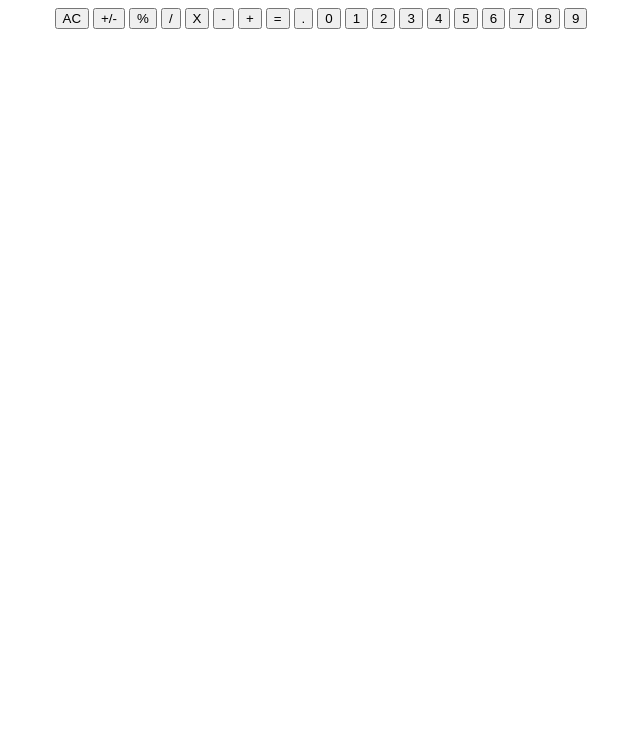
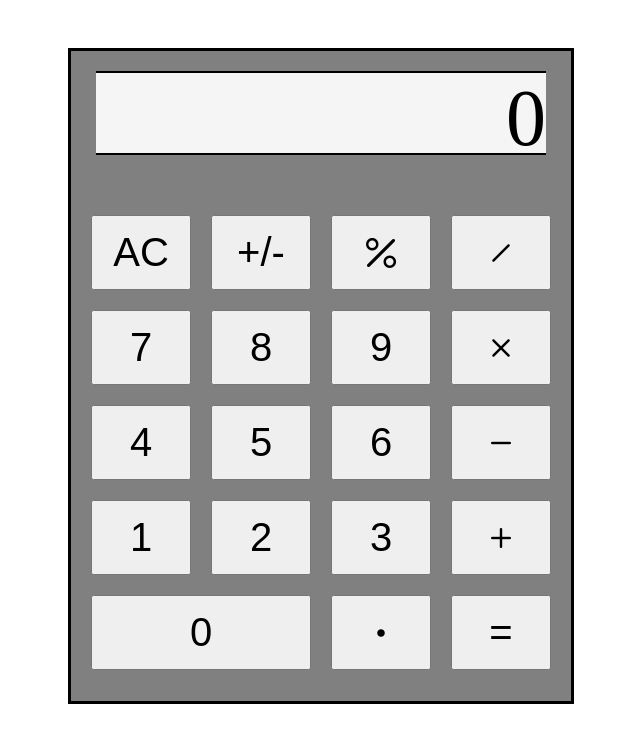
Before and after one commit to mosscodes/calculator, a plain HTML site: page index.html in a window 1280 px wide. Shown: the whole page, without its empty margins (319-959 px from the left). Drawn offline with nearby package versions, Linux system fonts and the light colour scheme.

Commit message:
edit index.html, edit styles.css, edit calculator.js

```diff
--- a/calculator.js
+++ b/calculator.js
@@ -1,8 +1,41 @@
 //todo
-//add
-//subtract
-//divide
-//multiply
 //clear (reset to zero)
-//operator (repeat last operation upon no new one)
-//divide by zero error
+//negative positive switch
+
+function add(num1, num2) {
+    if (num1 === "Error"){
+        num1 = 0;
+    }
+    return Math.round((num1 + num2) * 100000) / 100000;
+}
+
+function subtract(num1, num2) {
+    if (num1 === "Error"){
+        num1 = 0;
+    }
+    return Math.round((num1 - num2) * 100000) / 100000;
+}
+
+function divide(num1, num2) {
+    if (num1 === "Error"){
+        num1 = 0;
+    }
+    if (num2 === 0) {
+        return "Error";
+    }
+    else {
+        return Math.round((num1 / num2) * 100000) / 100000;
+    }
+}
+
+function multiply(num1, num2){
+    if (num1 === "Error"){
+        num1 = 0;
+    }
+    return Math.round((num1 * num2) * 100000) / 100000;
+}
+
+function operate(operator, num1, num2){
+    displayNum = operator(num1, num2);
+    return displayNum;
+}
--- a/index.html
+++ b/index.html
@@ -4,40 +4,42 @@
     <meta http-equiv="X-UA-Compatible" content="IE=edge">
     <meta name="viewport" content="width=device-width, initial-scale=1.0">
     <title>Calculator</title>
+    <link rel="stylesheet" href="https://cdn.jsdelivr.net/npm/bootstrap-icons@1.3.0/font/bootstrap-icons.css">
+    <link rel="stylesheet" href="styles.css">
 </head>
 <body>
     <center>
-
         <div id="calculator-container">
             <div id="display-container">
-                <div id="display"></div>
+                <div id="display">0</div>
             </div>
             <div id="btn-container">
                 <button class="btn" id="clear">AC</button>
                 <button class="btn" id="negative">+/-</button>
-                <button class="btn" id="percent">%</button>
-                <button class="btn" id="divide">/</button>
-                <button class="btn" id="multiply">X</button>
-                <button class="btn" id="subtract">-</button>
-                <button class="btn" id="add">+</button>
-                <button class="btn" id="equate">=</button>
-                <button class="btn" id="decimal">.</button>
-                <button class="btn" id="zero">0</button>
+                <button class="btn" id="percent"><i class="bi bi-percent"></i></button>
+                <button class="btn" id="divide"><i class="bi bi-slash"></i></button>
+                <button class="btn" id="seven">7</button>
+                <button class="btn" id="eight">8</button>
+                <button class="btn" id="nine">9</button>
+                <button class="btn" id="multiply"><i class="bi bi-x"></i></button>
+                <button class="btn" id="four">4</button>
+                <button class="btn" id="five">5</button>
+                <button class="btn" id="six">6</button>
+                <button class="btn" id="subtract"><i class="bi bi-dash"></i></button>
                 <button class="btn" id="one">1</button>
                 <button class="btn" id="two">2</button>
                 <button class="btn" id="three">3</button>
-                <button class="btn" id="four">4</button>
-                <button class="btn" id="five">5</button>
-                <button class="btn" id="six">6</button>
-                <button class="btn" id="seven">7</button>
-                <button class="btn" id="eight">8</button>
-                <button class="btn" id="nine">9</button>
+                <button class="btn" id="add"><i class="bi bi-plus"></i></button>
+                <button class="btn" id="zero">0</button>
+                <button class="btn" id="decimal"><i class="bi bi-dot"></i></button>
+                <button class="btn" id="equate">=</button>
             </div>
         </div>
     </center>
+    <script src="calculator.js"></script>
+    <script>
+        // variables for manipulation go here
+    </script>
 </body>
+
 </html>
-
-        <!-- todo
-            create calculator css -->
-        <!-- replace button text with icons -->
--- a/styles.css
+++ b/styles.css
@@ -1,5 +1,47 @@
-/* Todo
-create calculator shell
-grid
-style display
-style buttons*/
+body {
+    font-size: 40px;
+}
+
+center {
+    padding-top: 1em;
+}
+
+#calculator-container {
+    border: 3px solid;
+    height: 650px;
+    width: 500px;
+    background-color: grey;
+}
+
+#display-container {
+    padding: 20px;
+}
+
+#display {
+    font-size: 80px;
+    border-bottom: 2px solid;
+    border-top: 2px solid;
+    text-align: right;
+    width: 450px;
+    height: 80px;
+    background-color:whitesmoke;
+}
+
+#btn-container {
+    display: grid;
+    grid-auto-rows: 75px;
+    grid-auto-columns: 75px;
+    grid-template-columns: repeat(4, 1fr);
+    grid-gap: .5em;
+    padding-top: 40px;
+    padding-left: .5em;
+    padding-right: .5em;
+}
+
+#zero {
+    grid-column: 1/3;
+}
+
+.btn {
+    font-size: 40px;
+}
```
